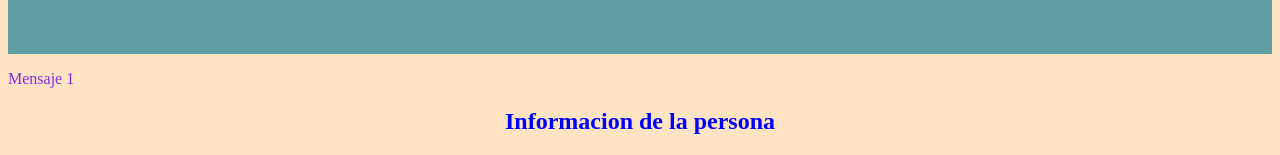
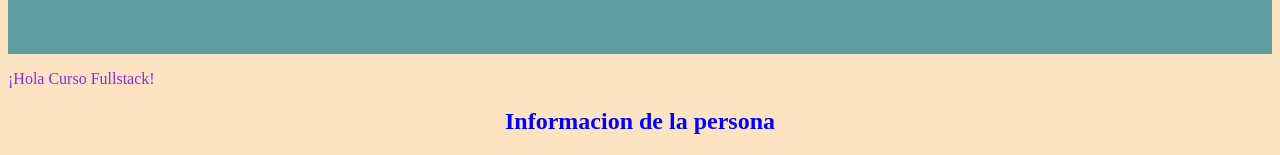
Before and after one commit to marisoltorres99/curso_san_cristobal, an Angular app in the folder practica_front/angular_app/: page /ejercicios in a window 1280 px wide. Shown: the part 121-276 px from the top of the page. Built offline with nearby package versions, Linux system fonts and the light colour scheme.

Commit message:
renombro variables y componentes

```diff
--- /dev/null
+++ b/practica_front/angular_app/src/app/ejercicio2-mensajes/ejercicio2.component.html
@@ -0,0 +1,2 @@
+<p>{{ mensaje1 }}</p>
+<p *ngIf="bandera">{{ mensaje2 }}</p>
--- a/practica_front/angular_app/src/app/ejercicio2/ejercicio2.component.ts
+++ b/practica_front/angular_app/src/app/ejercicio2-mensajes/ejercicio2.component.ts
@@ -2,13 +2,13 @@ import { NgIf } from '@angular/common';
 import { Component } from '@angular/core';
 
 @Component({
-  selector: 'app-ejercicio2',
+  selector: 'app-ejercicio2-mensajes',
   imports: [NgIf],
   templateUrl: './ejercicio2.component.html',
   styleUrl: './ejercicio2.component.css'
 })
-export class Ejercicio2Component {
-  mensaje1: string =  'Mensaje 1';
-  mensaje2: string =  'Mensaje 2';
-  falso: boolean =  false;
+export class Ejercicio2MensajesComponent {
+  mensaje1: string =  '¡Hola Curso Fullstack!';
+  mensaje2: string =  '¡Hola Angular App!';
+  bandera: boolean =  false;
 }
--- a/practica_front/angular_app/src/app/ejercicio2/ejercicio2.component.html
+++ /dev/null
@@ -1,2 +0,0 @@
-<p>{{ mensaje1 }}</p>
-<p *ngIf="falso">{{ mensaje2 }}</p>
--- a/practica_front/angular_app/src/app/ejercicios/ejercicios.component.html
+++ b/practica_front/angular_app/src/app/ejercicios/ejercicios.component.html
@@ -1,4 +1,4 @@
-<app-ejercicio2></app-ejercicio2>
+<app-ejercicio2-mensajes></app-ejercicio2-mensajes>
 <app-ejercicio3></app-ejercicio3>
 <app-ejercicio4></app-ejercicio4>
 <app-ejercicio7-searchbar></app-ejercicio7-searchbar>
--- a/practica_front/angular_app/src/app/ejercicios/ejercicios.component.ts
+++ b/practica_front/angular_app/src/app/ejercicios/ejercicios.component.ts
@@ -1,12 +1,12 @@
 import { Component } from '@angular/core';
-import { Ejercicio2Component } from "../ejercicio2/ejercicio2.component";
+import { Ejercicio2MensajesComponent } from '../ejercicio2-mensajes/ejercicio2.component';
 import { Ejercicio3Component } from "../ejercicio3/ejercicio3.component";
 import { Ejercicio4Component } from "../ejercicio4/ejercicio4.component";
 import { Ejercicio7SearchbarComponent } from "../ejercicio7-searchbar/ejercicio7-searchbar.component";
 
 @Component({
   selector: 'app-ejercicios',
-  imports: [Ejercicio2Component, Ejercicio3Component, Ejercicio4Component, Ejercicio7SearchbarComponent],
+  imports: [Ejercicio2MensajesComponent, Ejercicio3Component, Ejercicio4Component, Ejercicio7SearchbarComponent],
   templateUrl: './ejercicios.component.html',
   styleUrl: './ejercicios.component.css'
 })
```
Also changed, not shown: practica_front/angular_app/src/app/ejercicio2-mensajes/ejercicio2.component.css (renamed from practica_front/angular_app/src/app/ejercicio2/ejercicio2.component.css), 1 other file (tests, documents, lock files or other folders).
